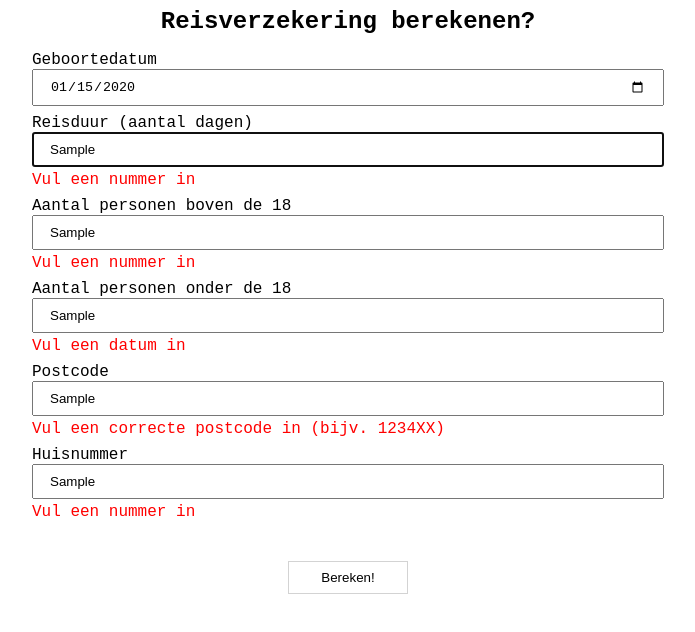
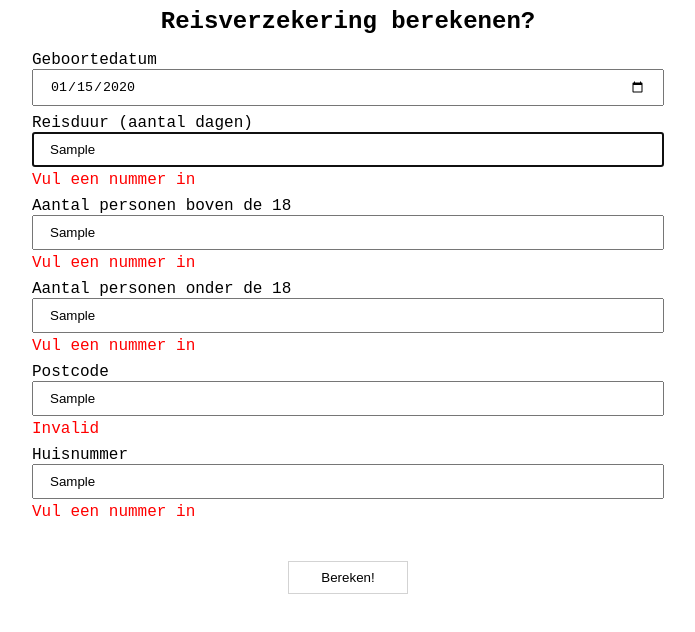
Before and after one commit to Maylis1994/may-reisverzekering-calculator, a Next.js app: page / in a window 1280 px wide. Both pictures are taken after typing "2020-01-15", "Sample", "Sample", "Sample", "Sample", "Sample" into the empty fields and a click on the button "Bereken!". Shown: the top 632 px of the page, without its empty margins (292-987 px from the left). Built offline with nearby package versions, Linux system fonts and the light colour scheme.

Commit message:
Better zod typing and final touches

```diff
--- a/src/components/Form.tsx
+++ b/src/components/Form.tsx
@@ -3,21 +3,29 @@ import { useForm } from "react-hook-form";
 import { zodResolver } from "@hookform/resolvers/zod";
 import { z } from "zod";
 
-const dataFromFormValidator = z.object({
-    dateOfBirth: z.coerce.date().max(new Date(), { message: "Uw geboortedatum mag niet in de toekomst liggen" }),
-    travelDays: z.number().min(0),
-    amountOfGrownups: z.number().min(0),
-    amountOfChildren: z.number().min(0),
-    postalCode: z.string().regex(/^[1-9][0-9]{3}\s?[a-zA-Z]{2}$/i),
-    houseNumber: z.number().min(0),
+const dataFormValidator = z.object({
+    dateOfBirth: z
+        .string()
+        .min(1, { message: "Vul een datum in" })
+        .refine((value) => {
+            const inputDate = new Date(value);
+            const today = new Date();
+            today.setHours(0, 0, 0, 0);
+            return inputDate <= today;
+        }, { message: "Datum is in de toekomst. Kies een andere datum" }),
+    travelDays: z.number({ message: "Vul een nummer in" }).min(0, { message: "Nummer moet een positief getal zijn" }),
+    amountOfGrownups: z.number({ message: "Vul een nummer in" }).min(0, { message: "Nummer moet een positief getal zijn" }),
+    amountOfChildren: z.number({ message: "Vul een nummer in" }).min(0, { message: "Nummer moet een positief getal zijn" }),
+    postalCode: z.string({ message: "Vul een correcte postcode in (bijv. 1234XX)" }).regex(/^[1-9][0-9]{3}\s?[a-zA-Z]{2}$/i),
+    houseNumber: z.number({ message: "Vul een nummer in" }).min(0, { message: "Nummer moet een positief getal zijn" }),
 })
 
-type DataFromForm = z.infer<typeof dataFromFormValidator>;
+type FormData = z.infer<typeof dataFormValidator>;
 
 const Form = ({ setApiResponse, setLoading }: { setApiResponse: (value: ApiResponse[]) => void, setLoading: (value: boolean) => void }) => {
 
 
-    const handleFormSubmit = async (data: any) => {
+    const handleFormSubmit = async (data: FormData) => {
         setLoading(true)
         const axios = require("axios");
         const AxiosMockAdapter = require("axios-mock-adapter");
@@ -36,9 +44,13 @@ const Form = ({ setApiResponse, setLoading }: { setApiResponse: (value: ApiRespo
             recommendedResult: ((data.travelDays * 10) + (data.amountOfGrownups * 8) + (data.amountOfChildren * 5)) >= 200 ? true : false
         }] as ApiResponse[];
         mock.onGet("/reisverzekeringresult").reply(200, mockedResponse);
-        axios.get("/reisverzekeringresult").then(function (response: any) {
+        axios.get("/reisverzekeringresult")
+        .then(function (response: any) {
             setLoading(false)
             setApiResponse(response.data)
+        })
+        .catch(function () {
+            setLoading(false)
         })
     }
 
@@ -47,8 +59,8 @@ const Form = ({ setApiResponse, setLoading }: { setApiResponse: (value: ApiRespo
         register,
         handleSubmit,
         formState: { errors },
-    } = useForm<DataFromForm>({
-        resolver: zodResolver(dataFromFormValidator),
+    } = useForm<FormData>({
+        resolver: zodResolver(dataFormValidator),
     });
 
     return <>
@@ -72,7 +84,7 @@ const Form = ({ setApiResponse, setLoading }: { setApiResponse: (value: ApiRespo
                     <input id="travelDays" {...register("travelDays", { valueAsNumber: true })}>
                     </input>
                     {errors.travelDays && (
-                        <p className="error-msg">Vul een nummer in</p>
+                        <p className="error-msg">{errors.travelDays.message}</p>
                     )}
                 </div>
 
@@ -83,7 +95,7 @@ const Form = ({ setApiResponse, setLoading }: { setApiResponse: (value: ApiRespo
                     <input id="amountOfGrownups" {...register("amountOfGrownups", { valueAsNumber: true })} >
                     </input>
                     {errors.amountOfGrownups && (
-                        <p className="error-msg">Vul een nummer in</p>
+                        <p className="error-msg">{errors.amountOfGrownups.message}</p>
                     )}
                 </div>
 
@@ -94,7 +106,7 @@ const Form = ({ setApiResponse, setLoading }: { setApiResponse: (value: ApiRespo
                     <input id="amountOfChildren" {...register("amountOfChildren", { valueAsNumber: true })} >
                     </input>
                     {errors.amountOfChildren && (
-                        <p className="error-msg"> Vul een datum in</p>
+                        <p className="error-msg"> {errors.amountOfChildren.message}</p>
                     )}
                 </div>
 
@@ -102,7 +114,7 @@ const Form = ({ setApiResponse, setLoading }: { setApiResponse: (value: ApiRespo
                     <label> Postcode </label>
                     <input id="postalCode" {...register("postalCode")} type="string"></input>
                     {errors.postalCode && (
-                        <p className="error-msg">Vul een correcte postcode in (bijv. 1234XX)</p>
+                        <p className="error-msg">{errors.postalCode.message}</p>
                     )}
                 </div>
 
@@ -110,7 +122,7 @@ const Form = ({ setApiResponse, setLoading }: { setApiResponse: (value: ApiRespo
                     <label> Huisnummer </label>
                     <input id="houseNumber" {...register("houseNumber", { valueAsNumber: true })} ></input>
                     {errors.houseNumber && (
-                        <p className="error-msg">Vul een nummer in</p>
+                        <p className="error-msg">{errors.houseNumber.message}</p>
                     )}
                 </div>
 
--- a/src/components/Result.tsx
+++ b/src/components/Result.tsx
@@ -20,9 +20,7 @@ const Result = ({ result }: Result) => {
                         </div>
                         <p className="font-bold"> Totaal: {tijdelijkeReisverzekering.totalPrice} euro</p>
                     </div>
-
                     {tijdelijkeReisverzekering.recommendedResult && <p className="recommendedResultBanner">Onze aanbeveling!</p>}
-
                 </div>
 
                 <div className={`${doorlopendeReisverzekering.recommendedResult ? 'recommendedResultBanner result' : 'result'}`}>
@@ -32,12 +30,10 @@ const Result = ({ result }: Result) => {
                         <p className="font-bold"> Totaal: {doorlopendeReisverzekering.totalPrice} euro</p>
                     </div>
                     {doorlopendeReisverzekering.recommendedResult && <p className="recommendedResultBanner">Onze aanbeveling!</p>}
-
                 </div>
             </div>
         </>
     );
-
 };
 
 export default Result;
```
Also changed, not shown: src/shared/interfaces.tsx (line endings or trailing spaces).
